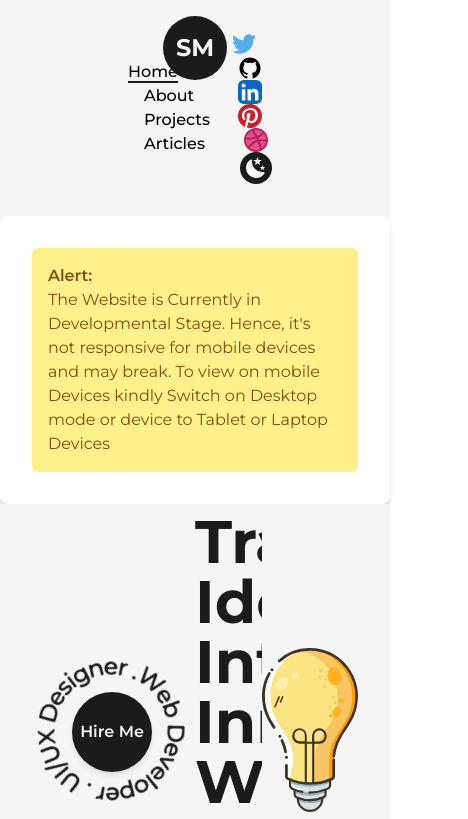
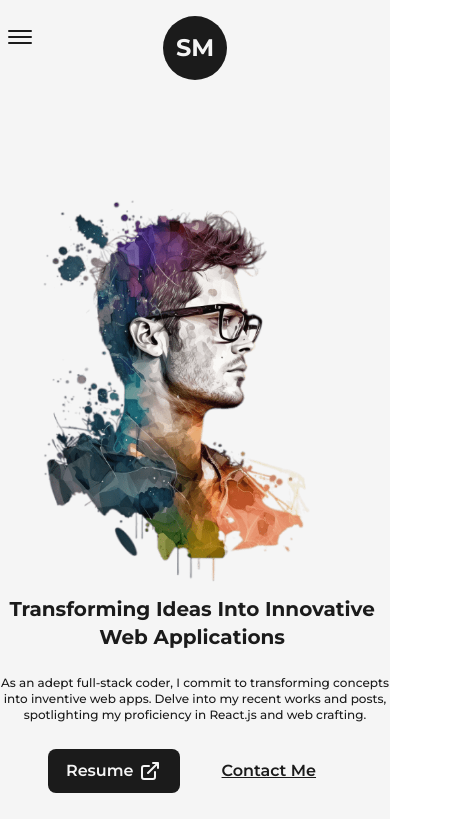
Before and after one commit to manas12482/portfolio, a Next.js app: page / in a window 390 px wide. Shown: the top 819 px of the page, 468 px wide, since content can reach past the window. Built offline with nearby package versions, Linux system fonts and the light colour scheme.

Commit message:
Home Page Responsive Done

```diff
--- a/src/components/Footer.js
+++ b/src/components/Footer.js
@@ -4,10 +4,10 @@
 
 const Footer = () => {
   return (
-		<footer className='w-full border-t-2 border solid border-dark font-medium text-lg dark:text-light dark:border-light  '>
-			<Layout className='py-8 flex items-center justify-between '>
+		<footer className='w-full border-t-2 border solid border-dark font-medium text-lg dark:text-light dark:border-light  sm:text-base'>
+			<Layout className='py-8 flex items-center justify-between lg:flex-col lg:py-6'>
 				<span>{new Date().getFullYear()} &copy; All Rights Reserved.</span>
-				<div className='flex items-center '>
+				<div className='flex items-center lg:py-2'>
 					A Website by <span className='text-primary dark:text-primaryDark mx-1'>&#9825;</span>
 					<Link href='/' className='underline underline-offset-2'>Suyash Mishra</Link>
 				</div>
--- a/src/components/HireMe.js
+++ b/src/components/HireMe.js
@@ -4,14 +4,14 @@
 
 const HireMe = () => {
   return (
-		<div className='fixed left-4 bottom-4 flex items-center justify-center overflow-hidden '>
-			<div className='w-48 h-auto flex items-center justify-center relative'>
+		<div className='fixed left-4 bottom-4 flex items-center justify-center overflow-hidden md:right-8 md:left-auto md:bottom-auto md:top-0 md:absolute  xs:hidden'>
+			<div className='w-48 h-auto flex items-center justify-center relative md:w-24'>
 				<CircularText
 					className={'fill-dark animate-spin-slow dark:fill-light'}
 				/>
 				<Link
 					href='mailto:contact@suyashmishra.com'
-					className='flex items-center justify-center absolute left-1/2 top-1/2 -translate-x-1/2 -translate-y-1/2 bg-dark text-light shadow-md border-1 border-solid border-dark p-2 rounded-full w-20 h-20 font-semibold hover:bg-light hover:text-dark dark:text-dark dark:border-transparent dark:bg-light hover:dark:bg-dark hover:dark:text-light hover:dark:border-light cursor-pointer'
+					className='flex items-center justify-center absolute left-1/2 top-1/2 -translate-x-1/2 -translate-y-1/2 bg-dark text-light shadow-md border border-solid border-dark rounded-full w-20 h-20 font-semibold hover:bg-light hover:text-dark dark:text-dark dark:border-transparent dark:bg-light hover:dark:bg-dark hover:dark:text-light hover:dark:border-light cursor-pointer  md:w-12 md:h-12 md:text-[10px]'
 				>
 					Hire Me
 				</Link>
--- a/src/components/Layout.js
+++ b/src/components/Layout.js
@@ -2,7 +2,7 @@
 
 const Layout = ({children ,className=''}) => {
   return (
-    <div className={`w-full h-full inline-block z-0 bg-light p-32 dark:bg-dark ${className}`}>
+    <div className={`w-full h-full inline-block z-0 bg-light p-32  xl:p-24 lg:p-16 md:p-12 sm:p-8 xs:p-0 dark:bg-dark ${className}`}>
       {children}
     </div>
   )
--- a/src/components/navbar.js
+++ b/src/components/navbar.js
@@ -1,4 +1,4 @@
-import React, { use } from 'react';
+import React, { useState } from 'react';
 import Link from 'next/link';
 import Logo from './logo';
 import { useRouter } from 'next/router';
@@ -32,10 +32,62 @@
 	);
 };
 
+const CustomMobileLink = ({ href, title, className = '', toggle }) => {
+	const router = useRouter();
+	// console.log(router)
+	const handleClick = () => {
+		toggle();
+		router.push(href);
+	};
+	return (
+		<button
+			href={href}
+			className={`${className} relative group text-light dark:text-dark my-2`}
+			onClick={handleClick}
+		>
+			{title}
+			<span
+				className={`h-[2px] inline-block bg-light absolute left-0 -bottom-0.5 group-hover:w-full transition-[width] ease duration-300 dark:bg-dark ${
+					router.asPath === href ? 'w-full' : 'w-0'
+				} `}
+			>
+				&nbsp;
+			</span>
+		</button>
+	);
+};
+
 const Navbar = () => {
 	const [mode, setMode] = useThemeSwitcher();
+	const [isOpen, setIsOpen] = useState(false);
+
+	const handleClick = () => {
+		setIsOpen(!isOpen);
+	};
 	return (
-		<header className='w-full px-32 py-8 font-medium flex items-center justify-between dark:text-light '>
+		<header className='w-full px-32 py-8 font-medium flex items-center justify-between dark:text-light relative z-10 lg:px-16 md:px-12 sm:px-8 xs:px-2'>
+			<button
+				className='hidden lg:flex flex-col justify-center items-center '
+				onClick={handleClick}
+			>
+				<span
+					className={`bg-dark dark:bg-light transition-all duration-300 ease-out block h-0.5 w-6 rounded-sm  ${
+						isOpen ? 'rotate-45 translate-y-1' : ' -translate-y-0.5'
+					}`}
+				></span>
+				<span
+					className={`bg-dark dark:bg-light transition-all duration-300 ease-out block h-0.5 w-6 rounded-sm my-0.5 ${
+						isOpen ? 'opacity-0' : 'opacity-100'
+					}`}
+				></span>
+				<span
+					className={`bg-dark dark:bg-light transition-all duration-300 ease-out block h-0.5 w-6 rounded-sm  ${
+						isOpen ? '-rotate-45 -translate-y-1 ' : ' translate-y-0.5'
+					}`}
+				></span>
+			</button>
+
+			<div className='w-full flex justify-between items-center lg:hidden'>
 				<nav>
 					<CustomLink href='/' title='Home' className='mr-4' />
 					<CustomLink href='/about' title='About' className='mx-4' />
@@ -89,7 +141,12 @@
 					>
 						<DribbbleIcon />
 					</motion.a>
-				<button  onClick={() => setMode(mode === 'dark' ? 'light' : 'dark')} className={`ml-3 flex items-center justify-center rounded-full p-1 ${mode === 'light'?'bg-dark text-light':'bg-light text-dark'}`}>
+					<button
+						onClick={() => setMode(mode === 'dark' ? 'light' : 'dark')}
+						className={`ml-3 flex items-center justify-center rounded-full p-1 ${
+							mode === 'light' ? 'bg-dark text-light' : 'bg-light text-dark'
+						}`}
+					>
 						{mode === 'dark' ? (
 							<SunIcon className={'fill-dark'} />
 						) : (
@@ -97,7 +154,97 @@
 						)}
 					</button>
 				</nav>
+			</div>
+			{isOpen && (
+				<motion.div initial={{scale:0,opacity:0,x:'-50%',y:'-50%'}} transition={{duration:0.3}} animate={{scale:1,opacity:1}} className='min-w-[70vw] flex flex-col justify-between items-center fixed top-1/2 left-1/2 -translate-x-1/2 -translate-y-1/2 z-30 bg-dark/90 dark:bg-light/75 rounded-lg backdrop:blur:md py-32'>
+					<nav className='flex items-center flex-col justify-center'>
+						<CustomMobileLink
+							href='/'
+							title='Home'
+							className=''
+							toggle={handleClick}
+						/>
+						<CustomMobileLink
+							href='/about'
+							title='About'
+							className=''
+							toggle={handleClick}
+						/>
+						<CustomMobileLink
+							href='/projects'
+							title='Projects'
+							className=''
+							toggle={handleClick}
+						/>
+						<CustomMobileLink
+							href='/articles'
+							title='Articles'
+							className=''
+							toggle={handleClick}
+						/>
+					</nav>
 
+					<nav className='flex items-center justify-center flex-wrap mt-2 '>
+						<motion.a
+							href='https://twitter.com'
+							target={'_blank'}
+							whileHover={{ y: -2 }}
+							whileTap={{ scale: 0.5 }}
+							className='w-6 mr-3 sm:mx-1'
+						>
+							<TwitterIcon />
+						</motion.a>
+						<motion.a
+							href='/'
+							target={'_blank'}
+							whileHover={{ y: -2 }}
+							whileTap={{ scale: 0.5 }}
+							className='w-6 mx-3 bg-light rounded-full dark:bg-dark sm:mx-1'
+						>
+							<GithubIcon />
+						</motion.a>
+						<motion.a
+							href='/'
+							target={'_blank'}
+							whileHover={{ y: -2 }}
+							whileTap={{ scale: 0.5 }}
+							className='w-6 mx-3 sm:mx-1'
+						>
+							<LinkedInIcon />
+						</motion.a>
+						<motion.a
+							href='/'
+							target={'_blank'}
+							whileHover={{ y: -2 }}
+							whileTap={{ scale: 0.5 }}
+							className='w-6 mx-3 bg-light rounded-full sm:mx-1'
+						>
+							<PinterestIcon />
+						</motion.a>
+						<motion.a
+							href='/'
+							target={'_blank'}
+							whileHover={{ y: -2 }}
+							whileTap={{ scale: 0.5 }}
+							className='w-6 ml-3 sm:mx-1'
+						>
+							<DribbbleIcon />
+						</motion.a>
+						<button
+							onClick={() => setMode(mode === 'dark' ? 'light' : 'dark')}
+							className={`ml-3 flex items-center justify-center rounded-full p-1 ${
+								mode === 'light' ? 'bg-dark text-light' : 'bg-light text-dark'
+							}`}
+						>
+							{mode === 'dark' ? (
+								<SunIcon className={'fill-dark'} />
+							) : (
+								<MoonIcon className={'fill-light'} />
+							)}
+						</button>
+					</nav>
+				</motion.div>
+			)}
 			<div className='absolute left-[50%] top-2 translate-x-[-50%]'>
 				<Logo />
 			</div>
--- a/src/pages/about.js
+++ b/src/pages/about.js
@@ -50,7 +50,7 @@
 								Crafting Digital Excellence: Suyash&apos;s Developer Journey
 							</h2>
 							<p className='font-medium my-4'>
-								Hi, I&apos;m Suyash Mishra, a versatile professional excelling
+								- Hi, I&apos;m Suyash Mishra, a versatile professional excelling
 								in software development, web design, and data analysis. With a
 								passion for creating seamless digital experiences, I bring a
 								unique blend of skills to every project.
@@ -71,8 +71,8 @@
 								your next project.
 							</p>
 						</div>
-						<div className='col-span-3 relative h-max rounded-2xl border-2 border-solid border-dark bg-light p-8 dark:bg-dark/75 dark:border-light'>
-							<div className='absolute top-0 -right-3 -z-10 w-[102%] h-[103%] rounded-[2rem] bg-dark dark:bg-light ' />
+						<div className='col-span-3 relative h-max rounded-2xl  border-2 border-solid border-dark bg-light p-8 dark:bg-dark/75 dark:border-light'>
+							<div className='absolute top-0 -right-3 -z-10 w-[102%] h-[103%] rounded-tl-2xl rounded-[2rem] bg-dark dark:bg-light ' />
 							<Image
 								src={profilePic}
 								alt='Suyash Mishra'
--- a/src/pages/index.js
+++ b/src/pages/index.js
@@ -18,33 +18,33 @@
 				<meta name='viewport' content='width=device-width, initial-scale=1' />
 				<link rel='icon' href='/favicon.ico' />
 			</Head>
-			<TempAlert />
+			{/* <TempAlert /> */}
 			<main className='flex items-center text-dark w-full min-h-screen dark:text-light'>
-				<Layout className='pt-0'>
-					<div className='flex items-center justify-between w-full'>
-						<div className='w-1/2'>
+				<Layout className='pt-0 md:pt-16 sm:pt-8'>
+					<div className='flex items-center justify-between w-full lg:flex-col'>
+						<div className='w-1/2 md:w-full'>
 							<Image
 								src={profileImage}
 								alt='Suyash Mishra'
-								className='w-full h-auto'
+								className='w-full h-auto lg:hidden md:inline-block md:w-full '
 								priority
 								sizes='(max-width: 768px) 100vw,(max-width: 1200px) 50vw, 50vw'
 							/>
 						</div>
-						<div className='w-1/2 flex flex-col items-center self-center'>
+						<div className='w-1/2 flex flex-col items-center self-center lg:w-full lg:text-center'>
 							<AnimatedText
-								className='!text-6xl !text-left'
+								className='!text-6xl !text-left xl:!text-5xl lg:!text-center  lg:!text-6xl md:!text-5xl sm:!text-3xl xs:!text-xl '
 								text='Transforming Ideas into Innovative Web Applications'
 							/>
-							<p className='my-4 text-lg font-medium'>
+							<p className='my-4 text-lg font-medium md:text-sm sm:text-xs'>
 								As an adept full-stack coder, I commit to transforming concepts
 								into inventive web apps. Delve into my recent works and posts,
 								spotlighting my proficiency in React.js and web crafting.
 							</p>
-							<div className='flex items-center self-start mt-2'>
+							<div className='flex items-center self-start mt-2 lg:self-center'>
 								<Link
 									href='/cv.pdf'
-									className='flex items-center bg-dark text-light p-2.5 px-6 rounded-lg text-lg font-semibold hover:bg-light hover:text-dark border-2 border-solid border-transparent hover:border-dark dark:text-dark dark:bg-light hover:dark:bg-dark hover:dark:text-light hover:dark:border-light cursor-pointer'
+									className='flex items-center bg-dark text-light p-2.5 px-6 rounded-lg text-lg font-semibold hover:bg-light hover:text-dark border-2 border-solid border-transparent hover:border-dark dark:text-dark dark:bg-light hover:dark:bg-dark hover:dark:text-light hover:dark:border-light cursor-pointer md:p-2 md:px-4 md:text-base'
 									download={true}
 								>
 									Resume
@@ -53,7 +53,7 @@
 								<Link
 									href='mailto:contact@suyashmishra.com'
 									target={'_blank'}
-									className='ml-4 flex items-center text-dark p-2.5 px-6 rounded-lg text-lg font-semibold border-2 border-solid border-transparent hover:border-dark underline dark:text-light '
+									className='ml-4 flex items-center text-dark p-2.5 px-6 rounded-lg text-lg font-semibold border-2 border-solid border-transparent hover:border-dark underline dark:text-light md:text-base'
 								>
 									Contact Me
 								</Link>
@@ -62,7 +62,7 @@
 					</div>
 				</Layout>
 				<HireMe />
-				<div className='absolute right-8 bottom-8 inline-block w-24'>
+				<div className='absolute right-8 bottom-8 inline-block w-24 md:hidden'>
 					<Image
 						src={lightBulb}
 						alt='Suyash Mishra'
--- a/tailwind.config.js
+++ b/tailwind.config.js
@@ -25,6 +25,14 @@
 					'repeating-radial-gradient(rgba(255,255,255,0.5) 2px, #1b1b1b 5px, #1b1b1b 100px)',
 			},
 		},
+		screens:{
+			'2xl': {max: '1535px'},
+			'xl': {max: '1279px'},
+			'lg': {max: '1023px'},
+			'md': {max: '767px'},
+			'sm': {max: '639px'},
+			'xs': {max: '479px'},
+		}
 	},
 	plugins: [],
 };
```
Lines whose indentation alone changed are shown as unchanged.
